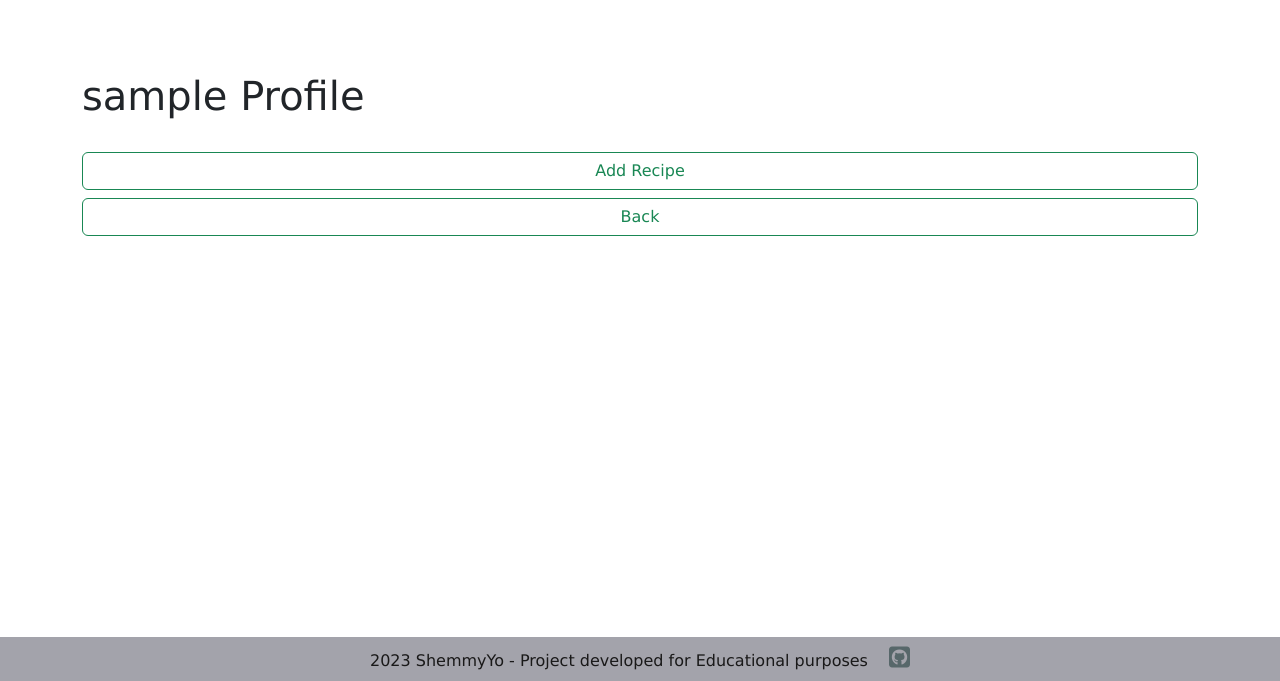
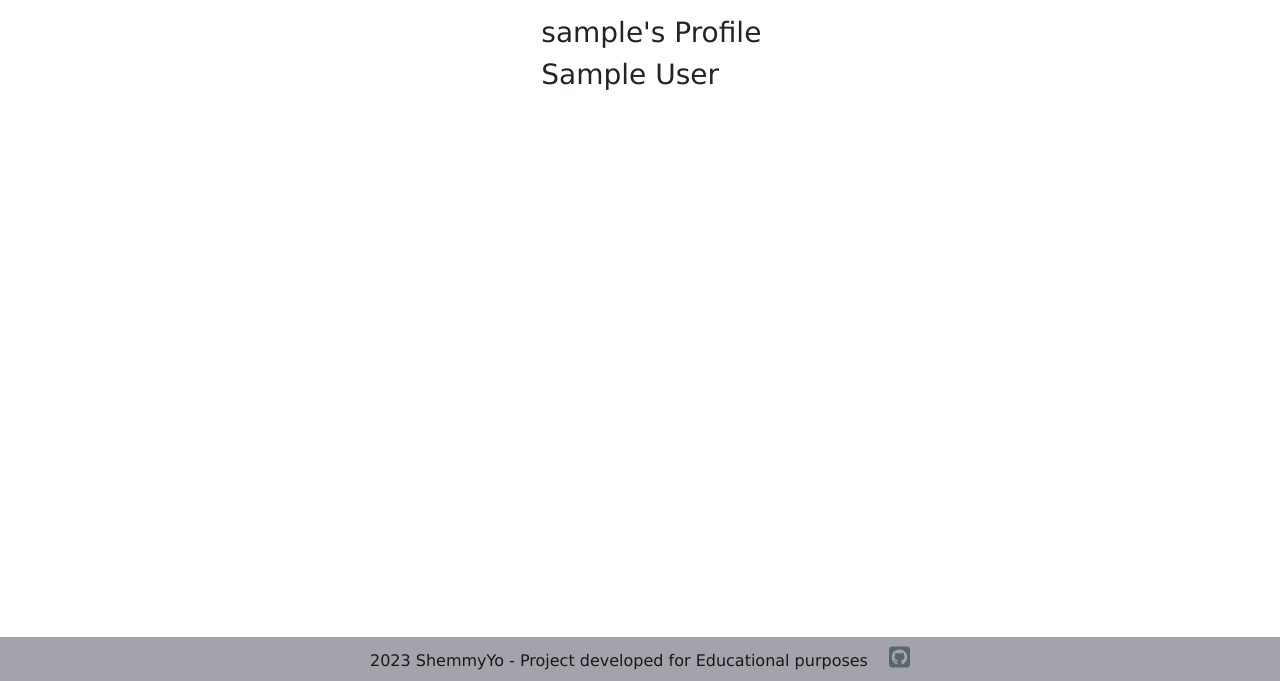
Before and after one commit to ShemmyYo/django-shemmylicious, a Django app: template members/templates/profile/user_profile.html in a window 1280 px wide. Shown: the part 119-800 px from the top of the page. Run offline with Django 3.2, Linux system fonts and the light colour scheme; the template is opened without the code that fills it, so the values that code supplies are empty; the visitor is signed in with stand-in values (Sample User, id 1); data comes from the database, SQL or seed files in the repository; some libraries are stand-ins or nearby versions; grey boxes are pictures that could not be loaded.

Commit message:
created user profile page

```diff
--- a/members/templates/profile/user_profile.html
+++ b/members/templates/profile/user_profile.html
@@ -1,39 +1,71 @@
 {% extends "base.html" %}
 {% block title %}{{ User }} Profile{% endblock %}
 {% load static %}
-
-
 {% block content %}
 
-{% if user.is_authenticated %}
-
 <div class="container">
-
-    <br>
-    <br>
-    <br>
-    <h1>{{ user }} Profile</h1>
-    <br>
-
-    {{ page_user }}
-
-    <center>
-        <div class="d-grid gap-2 col-12">
-            <input type="submit" value="Add Recipe" class="btn btn-outline-success">
-            <a href="{% url 'recipes' %}" class="btn btn-outline-success">Back</a>
+    <div class="row">
+        <div class="col-md-11 offset-md-1">
+            <!-- The Profile image URL and Bio goes in the src attribute -->
+            <div class="card mb-3">
+                <div class="row no-gutters">
+                    <div class="col-sm-2 offset-sm-2">
+                        {% if "profile_img" in user.profile.profile_pic.url %}
+                        <img src="https://res.cloudinary.com/dteyj4llb/image/upload/v1681317396/profile_img.png"
+                            width="100%" class="rounded-circle rounded-sm border-success">
+                        {% else %}
+                        <img src="{{ user.profile.profile_pic.url }}"
+                            width="100%" class="rounded-circle shadow">
+                        <br>
+                        {% endif %}
+                    </div>
+                    <div class="col-sm-8">
+                        <div class="card-body">
+                            <h3 class="card-title">{{ user }}'s Profile</h3>
+                            <h3 class="card-title">{{ user.first_name }} {{ user.last_name }}</h3>
+                            {% if user.profile.bio %}
+                            <p class="card-text">{{ user.profile.bio }}</p>
+                            {% endif %}
+                            {% if user.profile.website_url %}
+                            <a class="card-text" href="{{ user.profile.website_url }}">
+                                <small>
+                                    <i class="fa-solid fa-globe"></i>
+                                    {{ user.profile.website_url }}
+                                </small></a><br>
+                            {% endif %}
+                            {% if user.profile.facebook_url %}
+                            <a class="card-text" href="{{ user.profile.facebook_url }}">
+                                <small>
+                                    <i class="fa-brands fa-facebook"></i>
+                                    {{ user.profile.facebook_url }}
+                                </small></a><br>
+                            {% endif %}
+                            {% if user.profile.twitter_url %}
+                            <a class="card-text" href="{{ user.profile.twitter_url }}">
+                                <small>
+                                    <i class="fa-brands fa-twitter"></i>
+                                    {{ user.profile.twitter_url }}
+                                </small></a><br>
+                            {% endif %}
+                            {% if user.profile.instagram_url %}
+                            <a class="card-text" href="{{ user.profile.instagram_url }}">
+                                <small>
+                                    <i class="fa-brands fa-instagram"></i>
+                                    {{ user.profile.instagram_url }}
+                                </small></a><br>
+                            {% endif %}
+                            {% if user.profile.pintrest_url %}
+                            <a class="card-text" href="{{ user.profile.pintrest_url }}">
+                                <small>
+                                    <i class="fa-brands fa-pinterest"></i>
+                                    {{ user.profile.pintrest_url }}
+                                </small></a><br>
+                            {% endif %}
+                        </div>
+                    </div>
+                </div>
+            </div>
         </div>
-    </center>
-    <br>
-    <br>
-    <br>
-    <br>
-    <br>
+    </div>
 </div>
-
-{% else %}
-<center>
-    <h1>You're not logged in!</h1>
-</center>
-{% endif %}
-
 {% endblock content %}
```
Also changed, not shown: members/forms.py (+1 -6 lines), members/templates/registration/edit_profile.html (+20 -9 lines).
